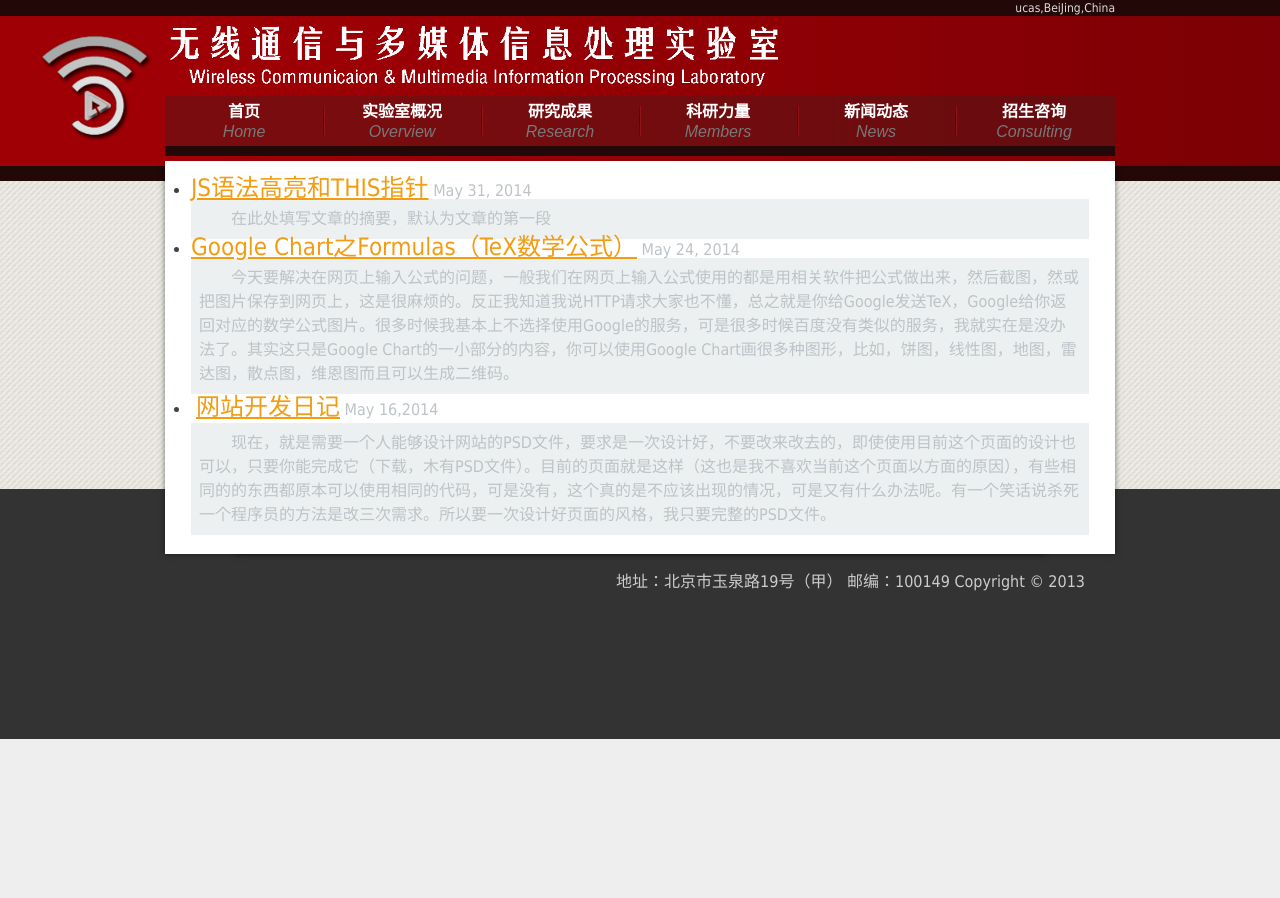
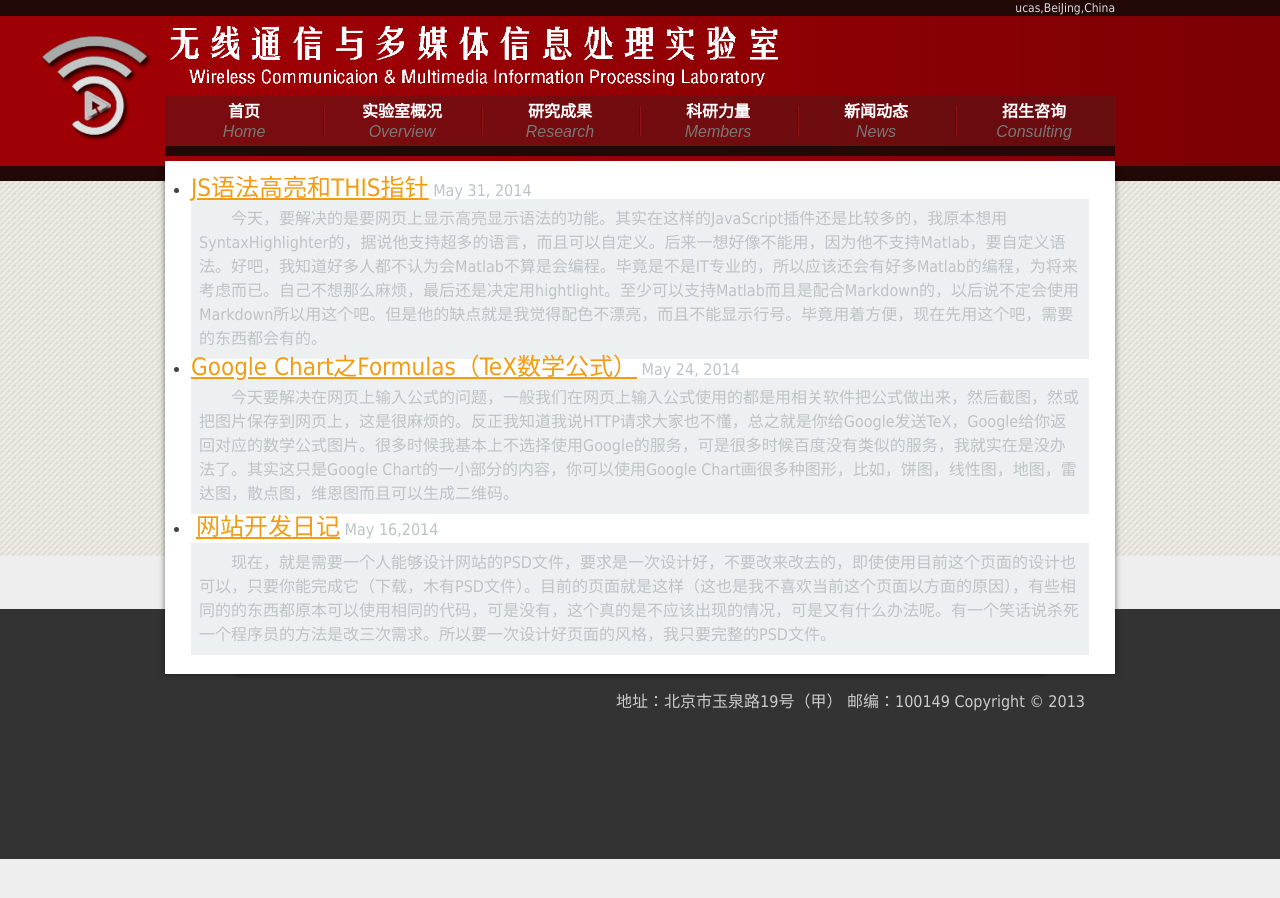
Before and after one commit to ucase/ucase.github.io, a Jekyll site: the page built from news.html, in a window 1280 px wide. Built offline with Jekyll 4.4.1, drawn with Linux system fonts in a browser that asks for light colours; comment, search, counter and statistics services are not loaded.

Commit message:
syntax high comment

```diff
--- a/_posts/2014-05-31-syntax-highlight.html
+++ b/_posts/2014-05-31-syntax-highlight.html
@@ -8,7 +8,7 @@ author: "gucase"
 #date:   2014-05-16 11:12:47 +0800
 #categories: 文章分类，不同分类之间使用空格分割
 #tags: 文章的标签，即关键字，不同标签之间使用空格分割
-excerpt:  "在此处填写文章的摘要，默认为文章的第一段"
+excerpt:  "今天，要解决的是要网页上显示高亮显示语法的功能。其实在这样的JavaScript插件还是比较多的，我原本想用SyntaxHighlighter的，据说他支持超多的语言，而且可以自定义。后来一想好像不能用，因为他不支持Matlab，要自定义语法。好吧，我知道好多人都不认为会Matlab不算是会编程。毕竟是不是IT专业的，所以应该还会有好多Matlab的编程，为将来考虑而已。自己不想那么麻烦，最后还是决定用hightlight。至少可以支持Matlab而且是配合Markdown的，以后说不定会使用Markdown所以用这个吧。但是他的缺点就是我觉得配色不漂亮，而且不能显示行号。毕竟用着方便，现在先用这个吧，需要的东西都会有的。"
 ###########高级设置##############
 #id: /blog/year/month/title
 #permalink: /blog/year/month/title.html
```
